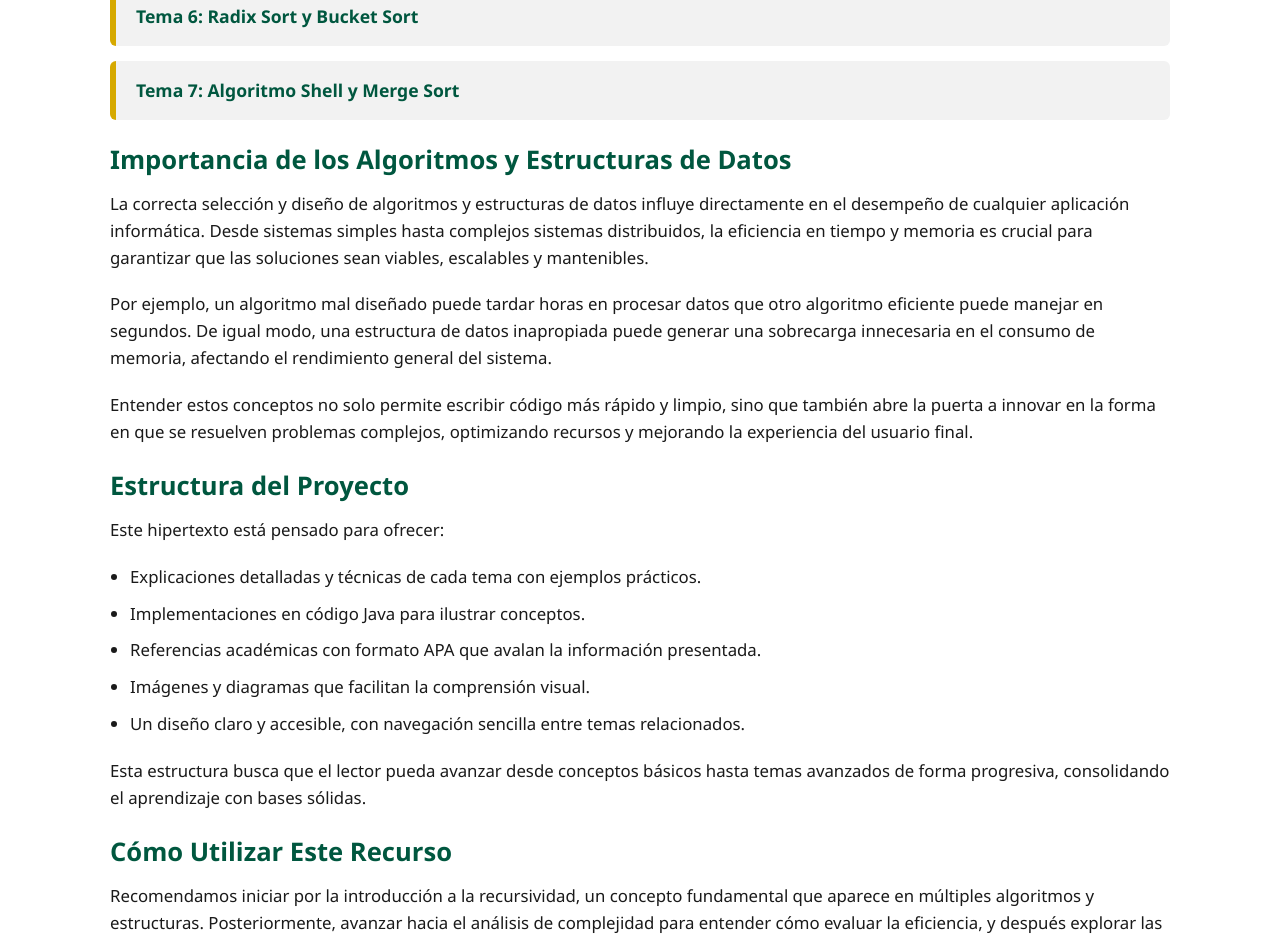
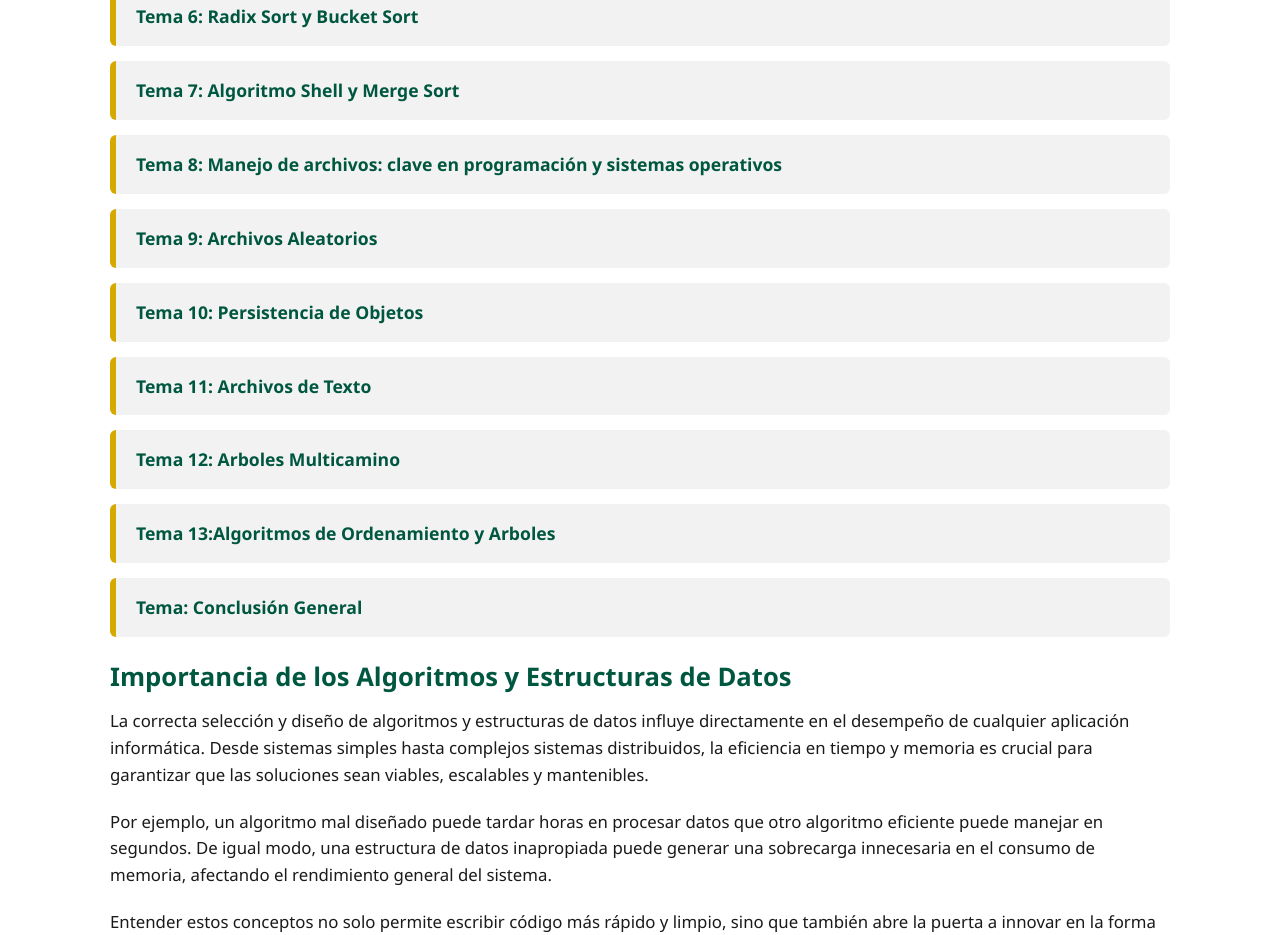
Before and after one commit to MAKTO312/HIPERTEXTO.github.io, a plain HTML site: page index.html in a window 1280 px wide. Shown: the part 1000-1935 px from the top of the page. Drawn offline with Linux system fonts and the light colour scheme.

Commit message:
Update index.html

```diff
--- a/index.html
+++ b/index.html
@@ -29,13 +29,21 @@
     <section>
       <h2>Temas Disponibles</h2>
       <ul class="temas">
-        <li><a href="recursividad.html">Tema 1: ¿Qué es la Recursividad en Programación?</a></li>
+     <li><a href="recursividad.html">Tema 1: ¿Qué es la Recursividad en Programación?</a></li>
         <li><a href="complejidad.html">Tema 2: Análisis de Complejidad en Algoritmos</a></li>
         <li><a href="estructuras.html">Tema 3: Estructuras de Datos</a></li>
         <li><a href="listas-pilas-colas.html">Tema 4: Listas, Pilas y Colas en Programación</a></li>
         <li><a href="monticulos-combsort.html">Tema 5: Montículos y Comb Sort</a></li>
         <li><a href="radix-bucket.html">Tema 6: Radix Sort y Bucket Sort</a></li>
         <li><a href="shell-merge.html">Tema 7: Algoritmo Shell y Merge Sort</a></li>
+        <li><a href="manejo-archivos.html">Tema 8: Manejo de archivos: clave en programación y sistemas operativos</a></li>
+        <li><a href="archivos-aleatorios.html">Tema 9: Archivos Aleatorios</a></li>
+        <li><a href="persistencia-objetos.html">Tema 10: Persistencia de Objetos</a></li>
+        <li><a href="archivos-texto.html">Tema 11: Archivos de Texto</a></li>
+        <li><a href="arboles-multicamino.html">Tema 12: Arboles Multicamino</a></li>
+        <li><a href="algoritmos-ordenamiento-arboles.html">Tema 13:Algoritmos de Ordenamiento y Arboles </a></li>
+        <li><a href="conclusion.html">Tema: Conclusión General</a></li>
+
       </ul>
     </section>
 
```
